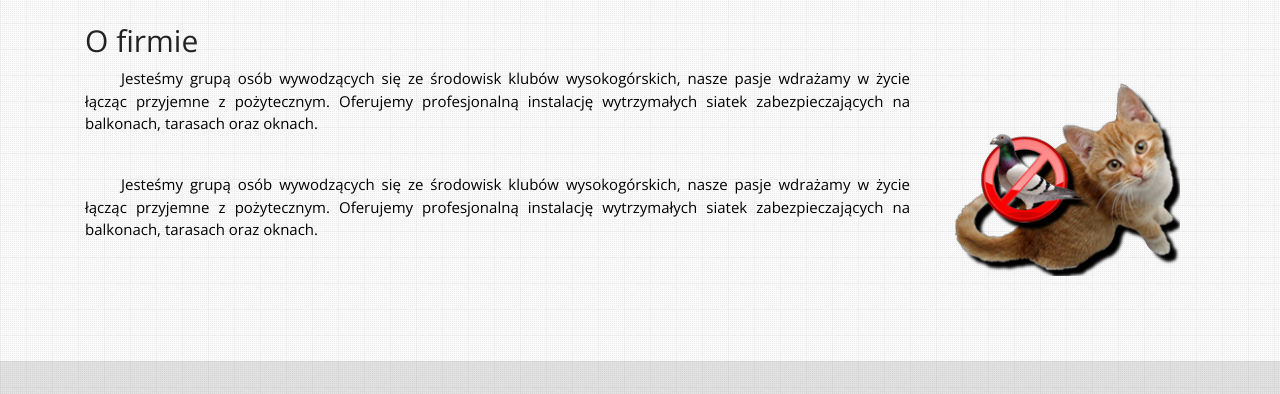
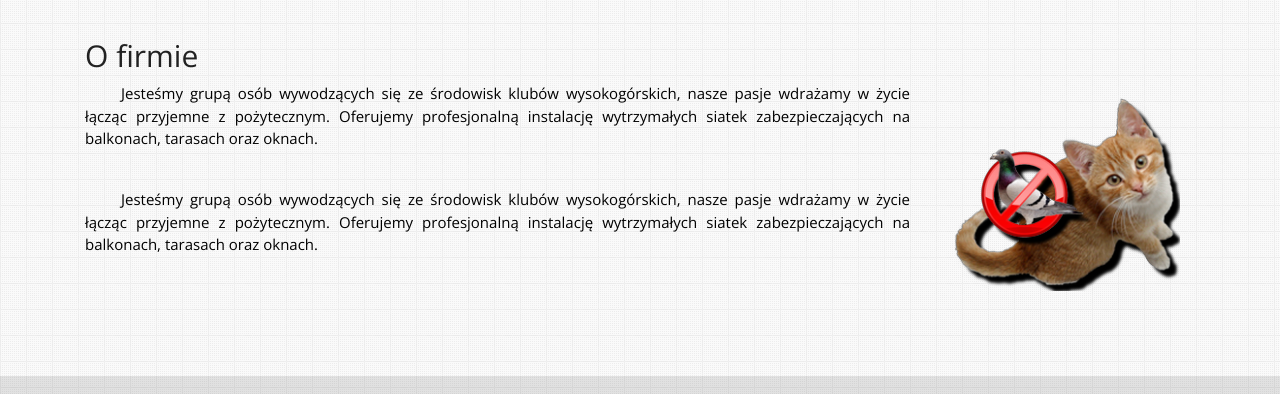
Before and after one commit to BartMJ/osiatkowania, a plain HTML site: page index.html in a window 1280 px wide. Shown: the part 913-1307 px from the top of the page. Drawn offline with nearby package versions, Linux system fonts and the light colour scheme.

Commit message:
Update style.css

```diff
--- a/style.css
+++ b/style.css
@@ -335,7 +335,7 @@ footer {
 
   }
 #about {
-    margin: 1em 0 4em 0;
+    margin: 2em 0 4em 0;
 }
   #about p {
       color: black;
```
